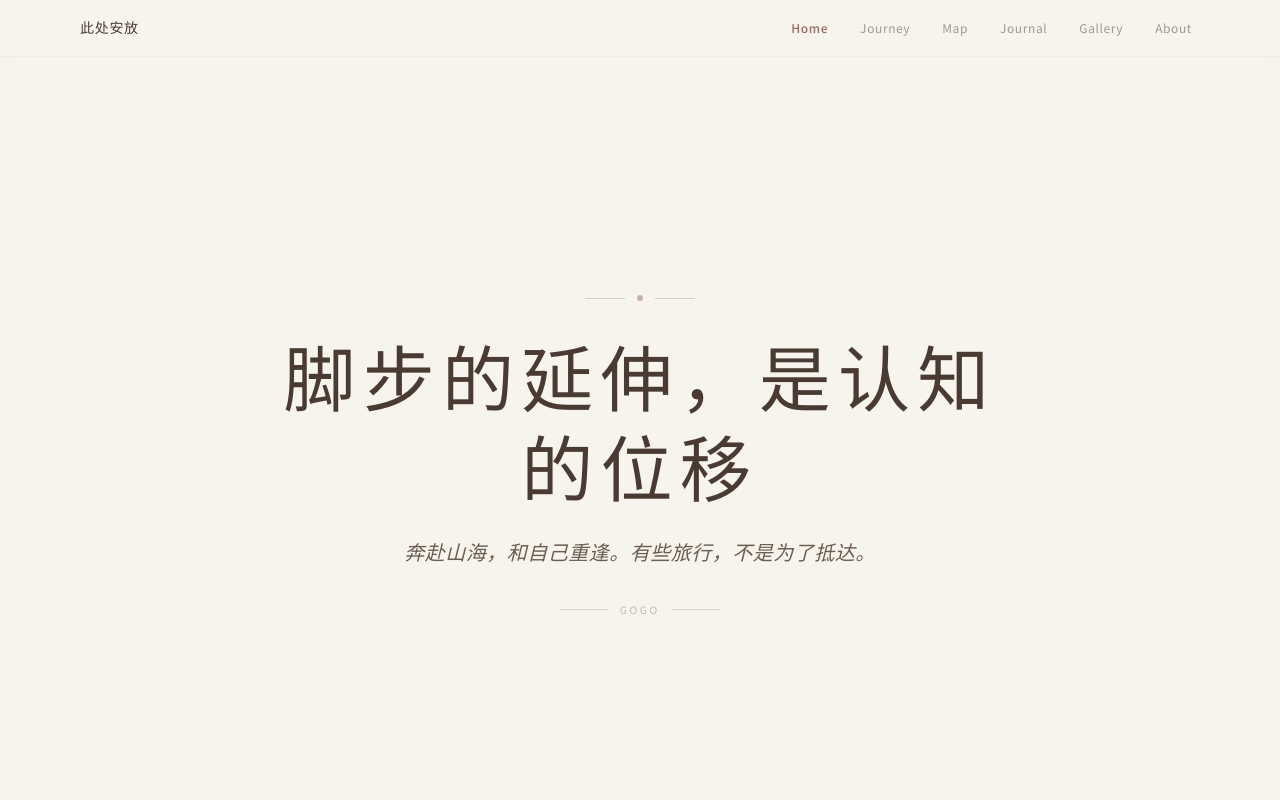
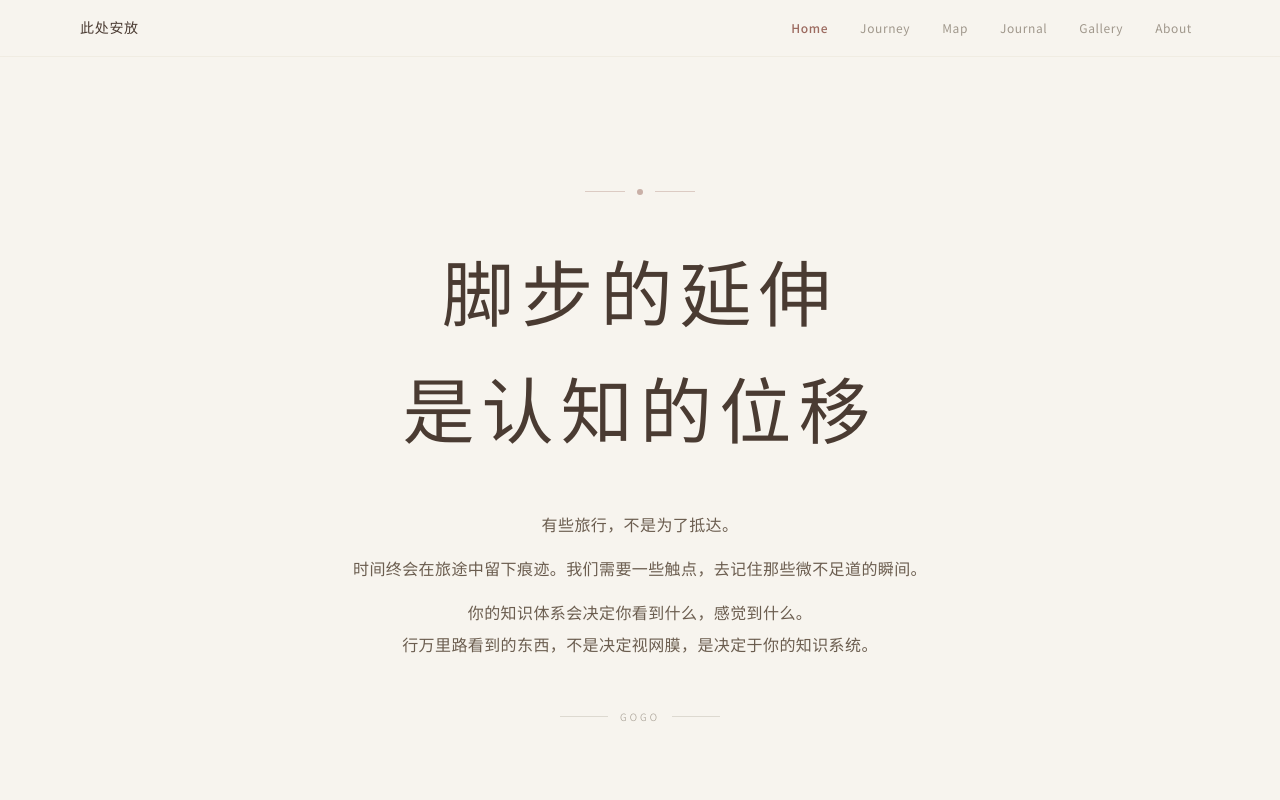
Before and after one commit to litgogo/footprint, a Next.js app: page /footprint/ in a window 1280 px wide. Shown: the top 800 px of the page. Built offline with nearby package versions, Linux system fonts and the light colour scheme.

Commit message:
feat: 首页文案重构 — slogan两行 + 旅行哲思段落

```diff
--- a/src/components/HeroSlogan.tsx
+++ b/src/components/HeroSlogan.tsx
@@ -1,7 +1,6 @@
 "use client";
 
 import { useEffect, useRef, useState } from "react";
-import { siteConfig } from "@/data/cities";
 
 export default function HeroSlogan() {
   const containerRef = useRef<HTMLDivElement>(null);
@@ -13,7 +12,6 @@ export default function HeroSlogan() {
 
     const observer = new IntersectionObserver(
       ([entry]) => {
-        // ratio goes from 1 (fully visible) to 0 (fully scrolled out)
         const progress = 1 - entry.intersectionRatio;
         setScrollProgress(Math.min(progress, 1));
       },
@@ -38,29 +36,39 @@ export default function HeroSlogan() {
       }}
     >
       {/* 装饰线 — 上方 */}
-      <div className="flex items-center justify-center gap-3 mb-8">
+      <div className="flex items-center justify-center gap-3 mb-10">
         <span className="block w-10 h-px bg-film opacity-30" />
         <span className="w-1.5 h-1.5 rounded-full bg-film opacity-50" />
         <span className="block w-10 h-px bg-film opacity-30" />
       </div>
 
-      {/* 主标语 */}
-      <h1 className="text-4xl md:text-5xl lg:text-6xl xl:text-7xl font-serif font-light text-ink tracking-widest leading-tight max-w-3xl">
-        {siteConfig.slogan}
+      {/* 主标语 — 两行 */}
+      <h1 className="text-4xl md:text-5xl lg:text-6xl xl:text-7xl font-serif font-light text-ink tracking-widest leading-relaxed max-w-3xl">
+        脚步的延伸
+        <br />
+        是认知的位移
       </h1>
 
-      {/* 副标 */}
-      <p className="mt-6 text-lg md:text-xl text-ink-light font-serif italic tracking-wide max-w-xl leading-relaxed">
-        {siteConfig.subtitle}
-      </p>
+      {/* 文案段落 */}
+      <div className="mt-10 max-w-xl text-sm md:text-base text-ink-light font-serif leading-loose tracking-wide space-y-3">
+        <p>有些旅行，不是为了抵达。</p>
+        <p>
+          时间终会在旅途中留下痕迹。我们需要一些触点，去记住那些微不足道的瞬间。
+        </p>
+        <p>
+          你的知识体系会决定你看到什么，感觉到什么。
+          <br />
+          行万里路看到的东西，不是决定视网膜，是决定于你的知识系统。
+        </p>
+      </div>
 
       {/* 装饰线 — 下方 */}
-      <div className="flex items-center justify-center gap-3 mt-8">
-        <span className="block w-12 h-px bg-[var(--color-ink-muted)] opacity-30" />
+      <div className="flex items-center justify-center gap-3 mt-12">
+        <span className="block w-12 h-px bg-ink-muted/30" />
         <span className="text-[10px] tracking-[0.3em] text-ink-muted uppercase font-light">
-          {siteConfig.author}
+          Gogo
         </span>
-        <span className="block w-12 h-px bg-[var(--color-ink-muted)] opacity-30" />
+        <span className="block w-12 h-px bg-ink-muted/30" />
       </div>
     </div>
   );
```
